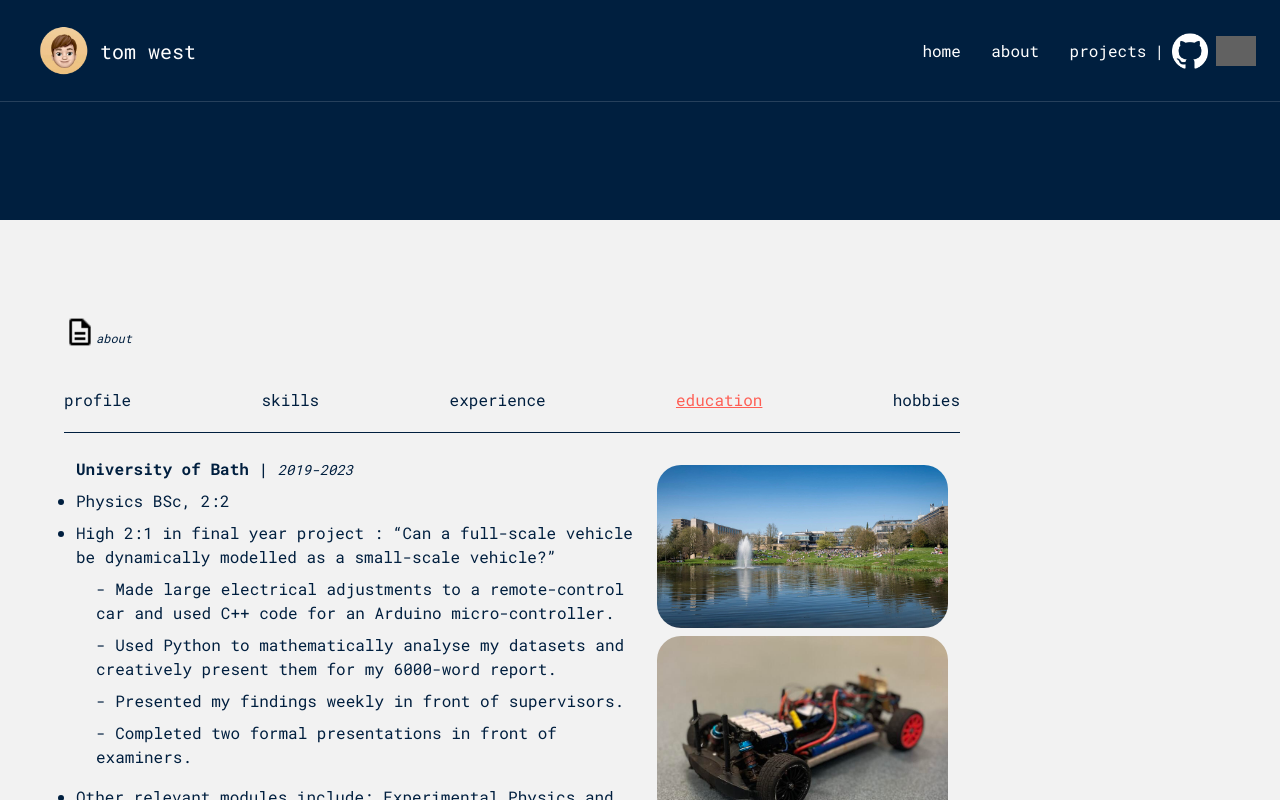
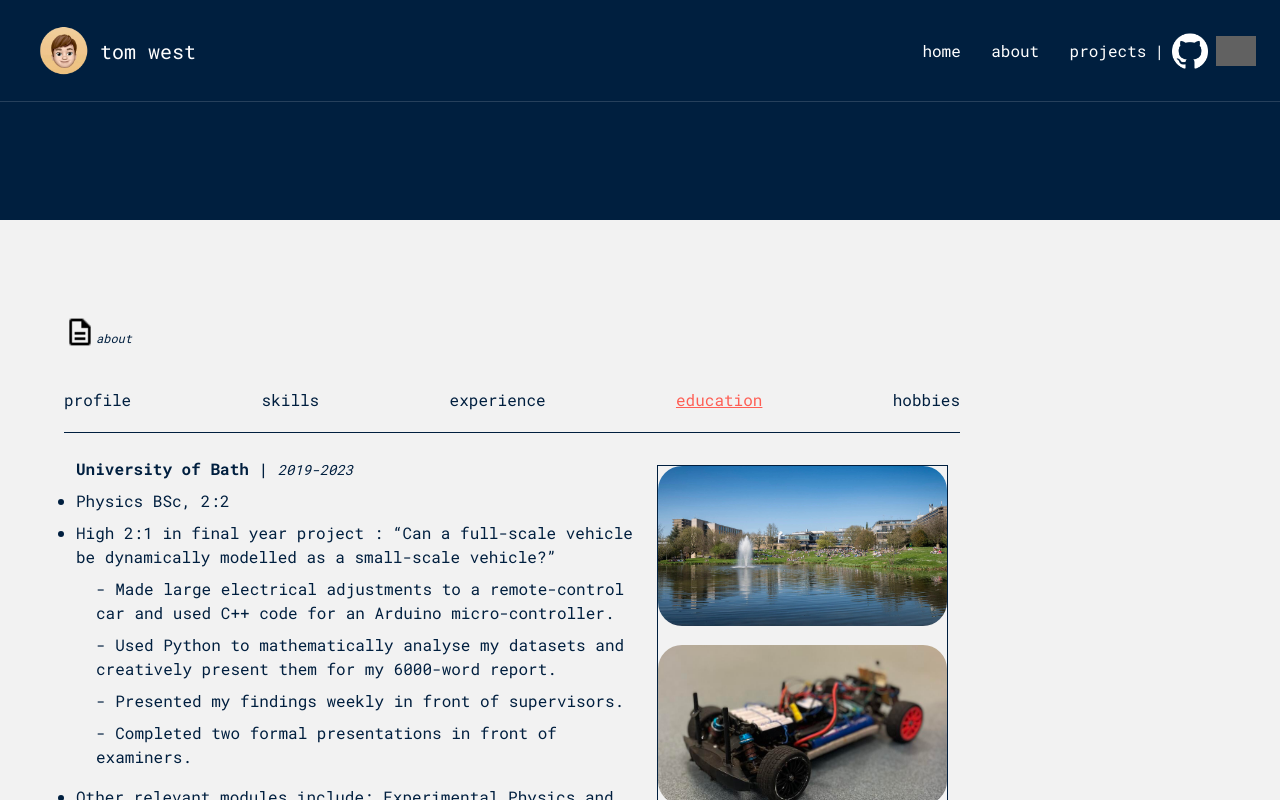
Before and after one commit to tomwvwest/portfolio-page, a Next.js app: page / in a window 1280 px wide. Both pictures are taken after a click on the element "education". Shown: the part 600-1400 px from the top of the page. Built offline with nearby package versions, Linux system fonts and the light colour scheme; grey boxes are pictures that could not be loaded.

Commit message:
fixed cols on education

```diff
--- a/src/app/components/AboutSection.js
+++ b/src/app/components/AboutSection.js
@@ -217,11 +217,11 @@ export const AboutSection = () => {
             <div
               className={`border-t p-3 w-[70vw] mt-5 absolute ${
                 displayText === "education" ? "opacity-100" : "opacity-0"
-              }  transition duration-500`}
+              } ${isSmallScreen ? "w-[90vw]" : null} transition duration-500`}
             >
               <ul className="mt-3">
-                <li className="grid grid-cols-3">
-                  <div className=" col-span-2">
+                <li className="grid lg:grid-cols-3">
+                  <div className={`lg:col-span-2 ${isSmallScreen ? "w-[100rem]]" : null}`}>
                     <p className="font-bold">
                       University of Bath |{" "}
                       <span className=" font-normal italic text-sm">
@@ -260,14 +260,14 @@ export const AboutSection = () => {
                       </li>
                     </ul>
                   </div>
-                  <div>
+                  <div className={`border flex lg:col-span-1 lg:grid lg:grid-row-2 md:grid-rows-2 grid-col-2 my-2`}>
                     <img
                       src="uni.jpeg"
-                      className="rounded-3xl translate-y-2 col-span-1 w-96"
+                      className="rounded-3xl col-span-1 h-40 w-96 "
                     ></img>
                     <img
                       src="rc-car.jpeg"
-                      className="rounded-3xl w-96 h-48 object-cover object-bottom-[30px] mt-4"
+                      className="rounded-3xl h-40 w-96 object-cover"
                     ></img>
                   </div>
                 </li>
@@ -290,11 +290,11 @@ export const AboutSection = () => {
             <div
               className={`border-t p-3 w-[70vw] mt-5 absolute ${
                 displayText === "hobbies" ? "opacity-100" : "opacity-0"
-              }  transition duration-500`}
+              } ${isSmallScreen ? "w-[90vw]" : null} transition duration-500`}
             >
               <ul className="space-y-6 mt-4 flex flex-col items-center ">
                 <li className="flex items-center">
-                  <img src="guitar.png" className="w-7"></img>I enjoy playing my
+                  <img src="guitar.png" className="w-7 mr-1"></img>I enjoy playing my
                   acoustic guitar and bass guitar in my spare time
                 </li>
                 <li className="flex items-center">
@@ -303,7 +303,7 @@ export const AboutSection = () => {
                   <img src="badminton.png" className="w-7"></img>
                 </li>
                 <li className="flex items-center">
-                  <img src="chess.svg" className="w-6"></img>I play chess daily
+                  <img src="chess.svg" className="w-6 mr-1"></img>I play chess daily
                   and love many types of puzzle games{" "}
                 </li>
                 <li className="flex items-center">
```
